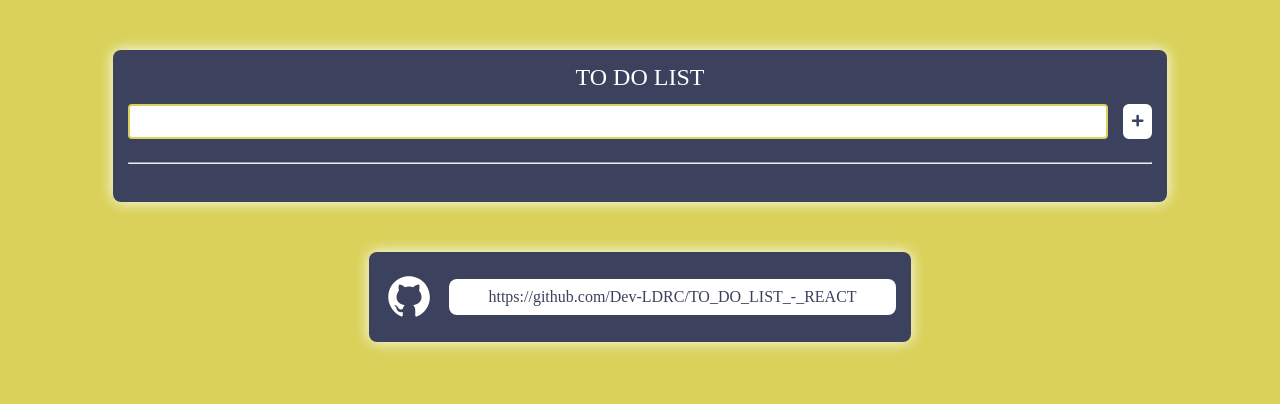
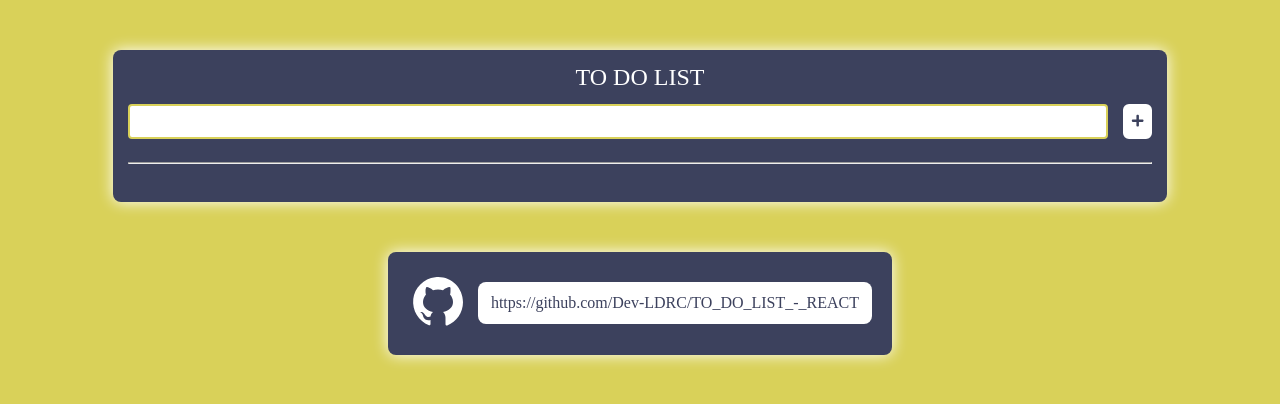
Before and after one commit to Dev-LDRC/TO_DO_LIST_-_REACT, a React (Create React App) app: page / in a window 1280 px wide. Shown: the top 404 px of the page. Built offline with nearby package versions, Linux system fonts and the light colour scheme.

Commit message:
MINOR_CSS

```diff
--- a/src/App.css
+++ b/src/App.css
@@ -58,30 +58,57 @@ body {
 
 footer {
   display: flex;
+  justify-content: center;
   align-items: center;
-  gap: 15px;
-  color: white;
-  padding: 15px;
-  margin: 50px auto;
-  max-width: 40%;
+  margin-bottom: 50px;
+}
+
+footer p {
+  color: hsl(232, 21%, 30%);
+  background-color: white;
+  padding: 10px;
+  border-radius: 8px;
+  border: 3px solid rgba(255, 255, 255, 0);
+}
+footer p:hover {
+  scale: 0.950;
+  transition: 0.2s;
+  background-color: hsl(56, 63%, 60%);
+  border: 3px solid white;
+  /* color: white; */
+}
+footer :not(p:hover) {
+  transition: 0.2s;
+}
+
+footer a {
+  text-align: center;
+  text-decoration: none;
+}
+@media (max-width: 477px) {
+  footer a {
+    font-size: smaller;
+  }
+}
+@media (max-width: 388px) {
+  footer a {
+    font-size: 12px;
+  }
+}
+
+footer section {
+  display: flex;
+  justify-content: center;
+  gap: 10px;
+  flex-wrap: wrap;
+  max-width: 50%;
+  align-items: center;
+  background: hsl(232, 21%, 30%);
+
+  padding: 20px;
+  margin-bottom: 50px;
   background-color: hsl(232, 21%, 30%);
   border-radius: 8px;
   box-shadow: 0px 0px 15px white;
-  text-align: center;
+
 }
-
-footer a {
-  width: 100%;
-  padding: 10px;
-  border-radius: 8px;
-  color: hsl(232, 21%, 30%);
-  background-color: white;
-  text-decoration: none;
-}
-footer a:hover {
-  scale: 1.005;
-  transition: 0.2s;
-  background-color: hsl(56, 63%, 60%);
-  box-shadow: 0 0px 10px hsl(56, 63%, 60%);
-  text-decoration: underline;
-}
--- a/src/components/Form/index.js
+++ b/src/components/Form/index.js
@@ -6,7 +6,9 @@ import './Form.css'
 
 export default function Form( { handleSubmit ,handleChange, nova_tarefa, field_ref } ) {
    return (
+
       <form className="form" onSubmit={handleSubmit} action="#">
+
          <input
             ref={field_ref}
             id="input_FORM"
@@ -14,10 +16,13 @@ export default function Form( { handleSubmit ,handleChange, nova_tarefa, field_r
             type="text"
             value={nova_tarefa}
          />
+
          <button type="submit">
             <FaPlus />
          </button>
+
       </form>
+
    )
 }
 
--- a/src/components/Tarefas/Tarefas.css
+++ b/src/components/Tarefas/Tarefas.css
@@ -4,13 +4,14 @@
 
 .tarefas li {
    display: flex;
-   padding: 6px;
+   padding: 14px;
+   border-radius: 7px;
    align-items: center;
    justify-content: space-between;
 }
 
 .tarefas li:hover {
-   background: rgba(0, 0, 0, 0.500);
+   background: rgba(0, 0, 0, 0.250);
 }
 
 .tarefas span {
--- a/src/components/Tarefas/index.js
+++ b/src/components/Tarefas/index.js
@@ -6,14 +6,17 @@ import './Tarefas.css'
 
 export default function Tarefas( { tarefas, handleEdit, handleDelete } ) {
    return (
+
       <ul className="tarefas">
 
          {tarefas.map((tarefa, index) => (
 
             <li key={tarefa}>
+
                <div>
                   <span>{tarefa}</span>
                </div>
+
                <div className="icons_del_edit">
                   <FaEdit
                      onClick={(e) => handleEdit(e, index)}
@@ -24,11 +27,14 @@ export default function Tarefas( { tarefas, handleEdit, handleDelete } ) {
                      className="btn_delete"
                   />
                </div>
+
             </li>
          ))}
 
       </ul>
+
    )
+
 }
 
 // Tarefas.defaultProps = {
--- a/src/components/main.js
+++ b/src/components/main.js
@@ -32,6 +32,7 @@ export default class Main extends Component {
    }
 
    handleSubmit = (e) => {
+
       e.preventDefault()
 
       const { tarefas, index } = this.state;
@@ -102,7 +103,9 @@ export default class Main extends Component {
 
       return (
          <div>
+
             <div className="main">
+
                <h1>TO DO LIST</h1>
 
                <Form
@@ -125,10 +128,21 @@ export default class Main extends Component {
             </div>
 
             <footer>
-               <svg xmlns="http://www.w3.org/2000/svg" x="0px" y="0px" width="60" height="60" viewBox="0 0 24 24">
-                  <path id="tess" fill="white" d="M10.9,2.1c-4.6,0.5-8.3,4.2-8.8,8.7c-0.5,4.7,2.2,8.9,6.3,10.5C8.7,21.4,9,21.2,9,20.8v-1.6c0,0-0.4,0.1-0.9,0.1 c-1.4,0-2-1.2-2.1-1.9c-0.1-0.4-0.3-0.7-0.6-1C5.1,16.3,5,16.3,5,16.2C5,16,5.3,16,5.4,16c0.6,0,1.1,0.7,1.3,1c0.5,0.8,1.1,1,1.4,1 c0.4,0,0.7-0.1,0.9-0.2c0.1-0.7,0.4-1.4,1-1.8c-2.3-0.5-4-1.8-4-4c0-1.1,0.5-2.2,1.2-3C7.1,8.8,7,8.3,7,7.6c0-0.4,0-0.9,0.2-1.3 C7.2,6.1,7.4,6,7.5,6c0,0,0.1,0,0.1,0C8.1,6.1,9.1,6.4,10,7.3C10.6,7.1,11.3,7,12,7s1.4,0.1,2,0.3c0.9-0.9,2-1.2,2.5-1.3 c0,0,0.1,0,0.1,0c0.2,0,0.3,0.1,0.4,0.3C17,6.7,17,7.2,17,7.6c0,0.8-0.1,1.2-0.2,1.4c0.7,0.8,1.2,1.8,1.2,3c0,2.2-1.7,3.5-4,4 c0.6,0.5,1,1.4,1,2.3v2.6c0,0.3,0.3,0.6,0.7,0.5c3.7-1.5,6.3-5.1,6.3-9.3C22,6.1,16.9,1.4,10.9,2.1z"></path>
-               </svg>
-               <a href="https://github.com/Dev-LDRC/TO_DO_LIST_-_REACT"><p>https://github.com/Dev-LDRC/TO_DO_LIST_-_REACT</p></a>
+
+               <section>
+
+                  <div>
+                     <svg xmlns="http://www.w3.org/2000/svg" x="0px" y="0px" width="60" height="60" viewBox="0 0 24 24">
+                        <path id="tess" fill="white" d="M10.9,2.1c-4.6,0.5-8.3,4.2-8.8,8.7c-0.5,4.7,2.2,8.9,6.3,10.5C8.7,21.4,9,21.2,9,20.8v-1.6c0,0-0.4,0.1-0.9,0.1 c-1.4,0-2-1.2-2.1-1.9c-0.1-0.4-0.3-0.7-0.6-1C5.1,16.3,5,16.3,5,16.2C5,16,5.3,16,5.4,16c0.6,0,1.1,0.7,1.3,1c0.5,0.8,1.1,1,1.4,1 c0.4,0,0.7-0.1,0.9-0.2c0.1-0.7,0.4-1.4,1-1.8c-2.3-0.5-4-1.8-4-4c0-1.1,0.5-2.2,1.2-3C7.1,8.8,7,8.3,7,7.6c0-0.4,0-0.9,0.2-1.3 C7.2,6.1,7.4,6,7.5,6c0,0,0.1,0,0.1,0C8.1,6.1,9.1,6.4,10,7.3C10.6,7.1,11.3,7,12,7s1.4,0.1,2,0.3c0.9-0.9,2-1.2,2.5-1.3 c0,0,0.1,0,0.1,0c0.2,0,0.3,0.1,0.4,0.3C17,6.7,17,7.2,17,7.6c0,0.8-0.1,1.2-0.2,1.4c0.7,0.8,1.2,1.8,1.2,3c0,2.2-1.7,3.5-4,4 c0.6,0.5,1,1.4,1,2.3v2.6c0,0.3,0.3,0.6,0.7,0.5c3.7-1.5,6.3-5.1,6.3-9.3C22,6.1,16.9,1.4,10.9,2.1z"></path>
+                     </svg>
+                  </div>
+
+                  <div>
+                     <a href="https://github.com/Dev-LDRC/TO_DO_LIST_-_REACT"><p>https://github.com/Dev-LDRC/TO_DO_LIST_-_REACT</p></a>
+                  </div>
+
+               </section>
+
             </footer>
 
          </div>
```
